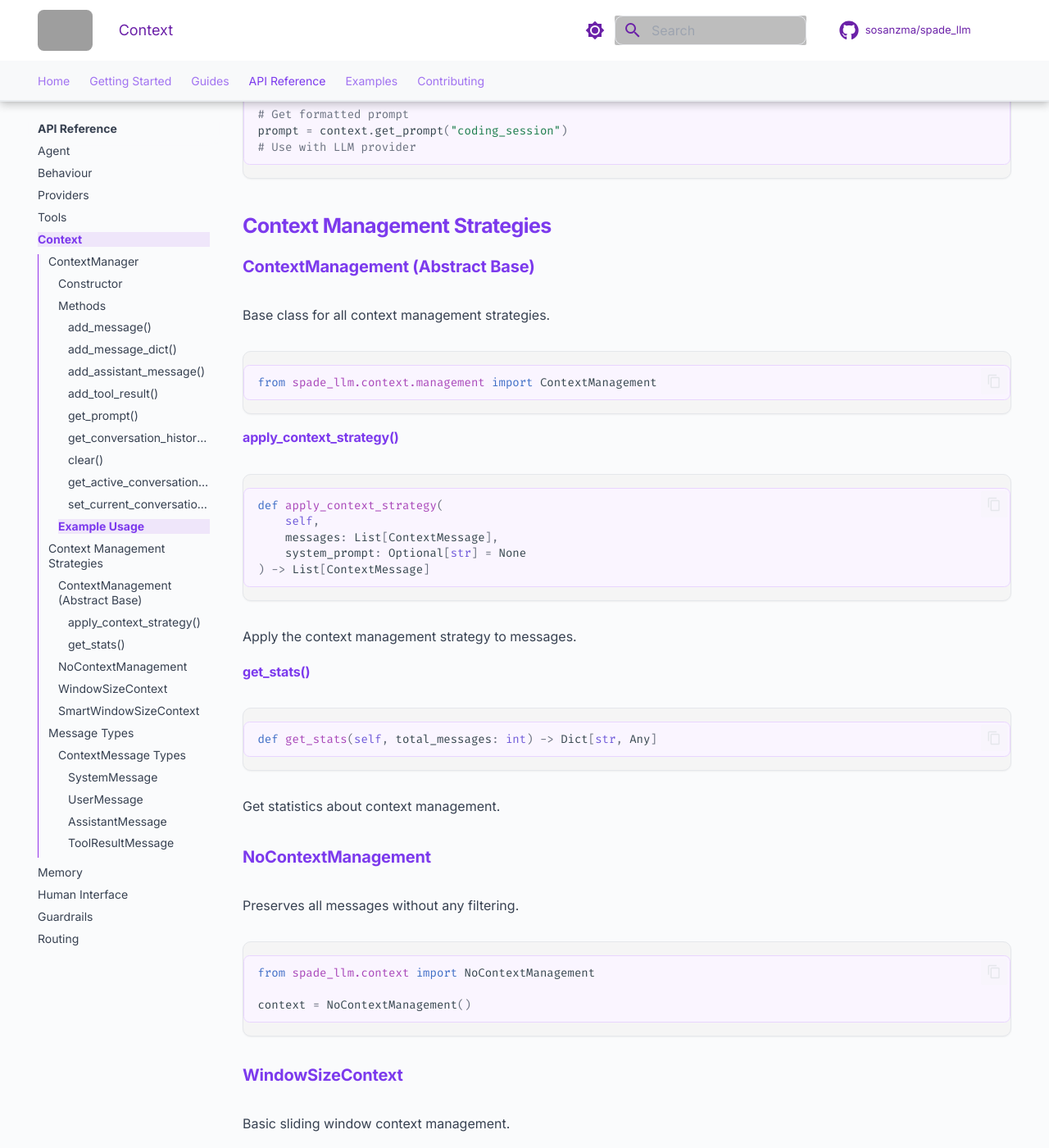
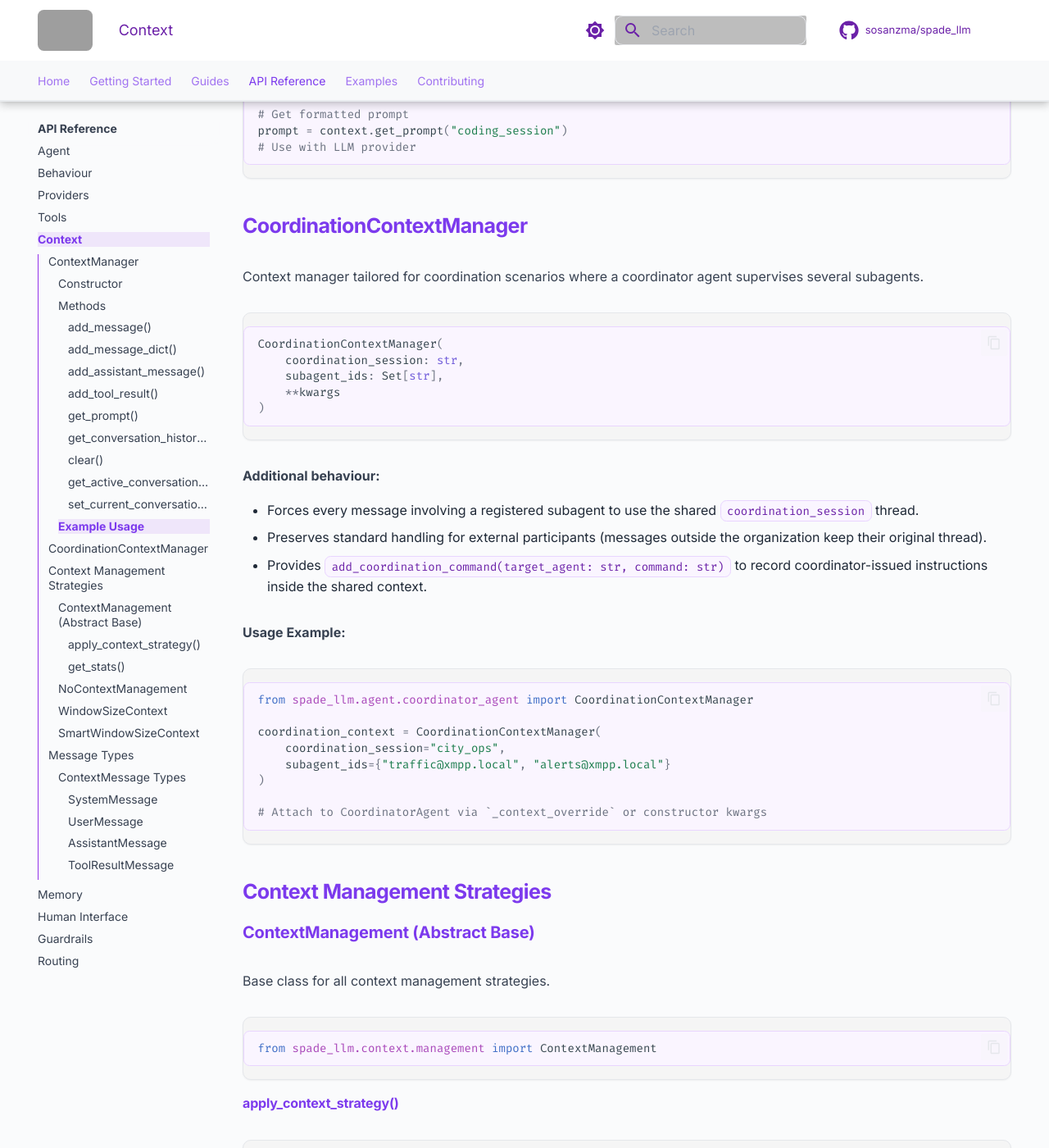
Before and after one commit to sosanzma/spade_llm, an MkDocs documentation site: the page built from docs/docs/reference/api/context.md, in a window 1280 px wide and 1400 px high, scrolled down 4939 px. Shown: the whole window at 82% size. Built offline with MkDocs 1.6.1 and Material for MkDocs 9.7.7, drawn with Linux system fonts in a browser that asks for light colours; comment, search, counter and statistics services are not loaded; the version menu is left out; grey boxes are pictures that could not be loaded.

Commit message:
update references in docs

````diff
--- a/docs/docs/reference/api/context.md
+++ b/docs/docs/reference/api/context.md
@@ -195,6 +195,37 @@ prompt = context.get_prompt("coding_session")
 # Use with LLM provider
 ```
 
+## CoordinationContextManager
+
+Context manager tailored for coordination scenarios where a coordinator agent supervises several subagents.
+
+```python
+CoordinationContextManager(
+    coordination_session: str,
+    subagent_ids: Set[str],
+    **kwargs
+)
+```
+
+**Additional behaviour:**
+
+- Forces every message involving a registered subagent to use the shared `coordination_session` thread.
+- Preserves standard handling for external participants (messages outside the organization keep their original thread).
+- Provides `add_coordination_command(target_agent: str, command: str)` to record coordinator-issued instructions inside the shared context.
+
+**Usage Example:**
+
+```python
+from spade_llm.agent.coordinator_agent import CoordinationContextManager
+
+coordination_context = CoordinationContextManager(
+    coordination_session="city_ops",
+    subagent_ids={"traffic@xmpp.local", "alerts@xmpp.local"}
+)
+
+# Attach to CoordinatorAgent via `_context_override` or constructor kwargs
+```
+
 ## Context Management Strategies
 
 ### ContextManagement (Abstract Base)
````
Also changed, not shown: docs/docs/reference/examples.md (+1 -0 lines).
